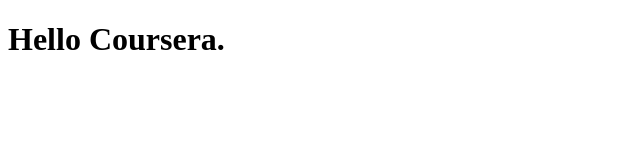
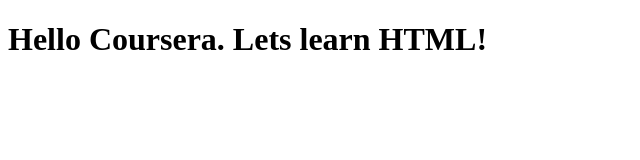
Before and after one commit to pari-25/coursera-test, a plain HTML site: page site/index.html in a window 1280 px wide. Shown: the whole page, without its empty margins (0-640 px from the left). Drawn offline with Linux system fonts and the light colour scheme.

Commit message:
Modified the file

```diff
--- a/site/index.html
+++ b/site/index.html
@@ -1,9 +1,9 @@
 <!DOCTYPE html>
 <html>
 <head>
-	<title>Hello Coursera</title>
+	<title>Hello Coursera.</title>
 </head>
 <body>
-<h1>Hello Coursera.</h1>
+<h1>Hello Coursera. Lets learn HTML!</h1>
 </body>
 </html>
```
